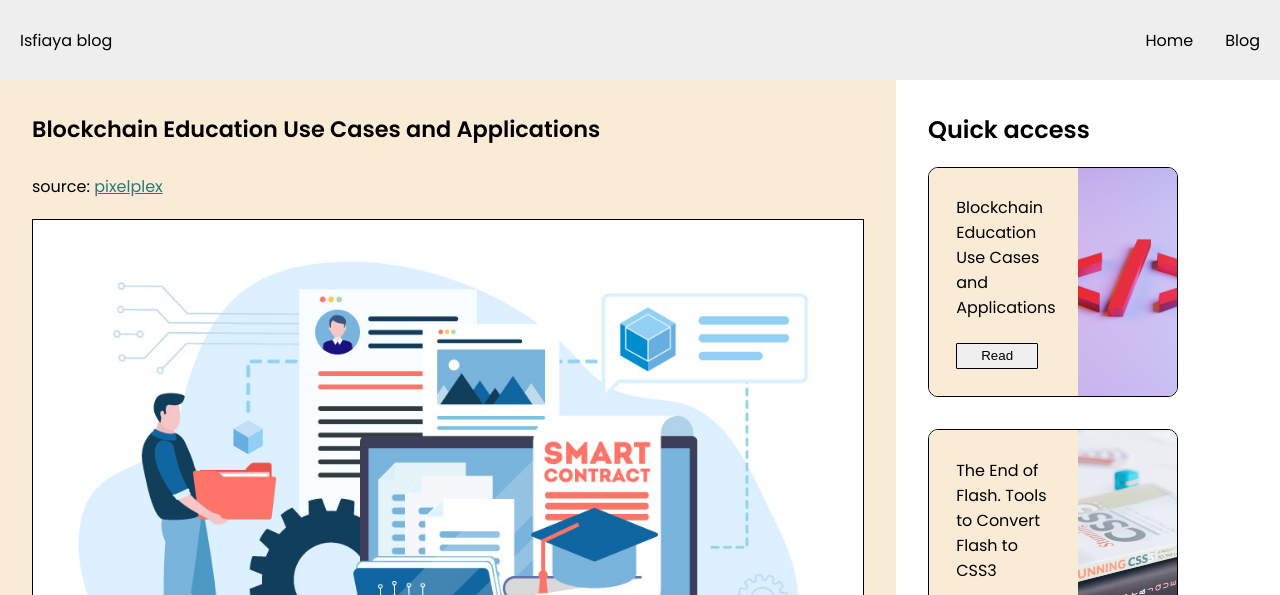
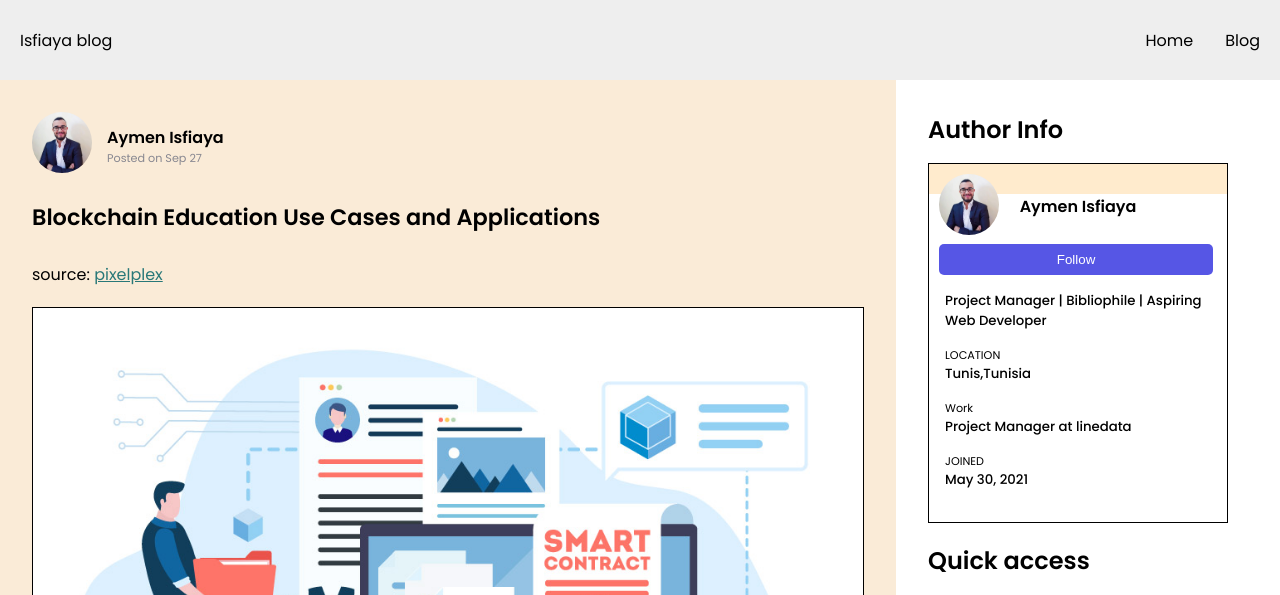
Before and after one commit to isfiaya/blog-udacity, a plain HTML site: page blog.html in a window 1280 px wide. Shown: the top 595 px of the page. Drawn offline with nearby package versions, Linux system fonts and the light colour scheme.

Commit message:
add: author card

```diff
--- a/blog.html
+++ b/blog.html
@@ -28,6 +28,13 @@
   <main>
     <!-- Left -->
     <div class="main__left">
+      <div class='creator'>
+        <div class='creator__img'><img src="./img/isfiaya.jpg" alt="aymen Isfiaya"></div>
+        <div class='creator__info'>
+          <h3 class='creator__info__name'>Aymen Isfiaya</h3>
+          <h5 class='creator__info__date'>Posted on Sep 27</h5>
+        </div>
+      </div>
       <h1 class='main__title'>Blockchain Education Use Cases and Applications</h1>
       <P>source: <a href="https://pixelplex.io/blog/blockchain-education-use-cases-and-applications/" class="source"
           target="_blank">pixelplex</a>
@@ -56,6 +63,32 @@
     </div>
     <!-- right -->
     <div class="main__right">
+      <div class='author'>
+        <h2>Author Info</h2>
+        <div class='author__info'>
+          <div class='bg'></div>
+          <img src="./img/isfiaya.jpg" alt="aymen Isfiaya">
+          <h4>Aymen Isfiaya</h4>
+          <button class="btn__follow">Follow</button>
+          <div class="author__bio">
+            <section>
+              <h5>Project Manager | Bibliophile | Aspiring Web Developer</h5>
+            </section>
+            <section>
+              <p>LOCATION</p>
+              <h5>Tunis,Tunisia</h5>
+            </section>
+            <section>
+              <p>Work</p>
+              <h5>Project Manager at linedata</h5>
+            </section>
+            <section>
+              <p>JOINED</p>
+              <h5>May 30, 2021</h5>
+            </section>
+          </div>
+        </div>
+      </div>
       <h2 class="main__title__right">Quick access</h2>
       <div class="left__articles">
         <div class="main__right__article">
--- a/css/blogStyle.css
+++ b/css/blogStyle.css
@@ -97,3 +97,66 @@ main {
     grid-template-columns: 70% 30%;
   }
 }
+
+.creator {
+  display: flex;
+  align-items: center;
+  gap: 15px;
+}
+.creator__img img {
+  max-width: 60px;
+  border-radius: 50%;
+}
+.creator__info__name {
+  font-size: 1rem;
+}
+.creator__info__date {
+  font-size: 0.7rem;
+  color: #878790;
+  font-weight: 400;
+}
+.author__info {
+  border: solid 1px;
+  position: relative;
+  width: 300px;
+  margin-top: 1rem;
+}
+.bg {
+  width: 100%;
+  height: 30px;
+  background-color: blanchedalmond;
+}
+.author__info img {
+  width: 60px;
+  border-radius: 50%;
+  position: absolute;
+  top: 10px;
+  left: 10px;
+}
+.author__info h4 {
+  text-align: center;
+}
+.btn__follow {
+  padding: 8px;
+  width: 92%;
+  margin-top: 25px;
+  background-color: #5656e5;
+  color: white;
+  margin-left: 10px;
+  outline: none;
+  border: none;
+  border-radius: 5px;
+  cursor: pointer;
+}
+.author__bio {
+  padding: 1rem;
+}
+.author__bio section {
+  margin-bottom: 1rem;
+}
+.author__bio section h5 {
+  font-weight: 500;
+}
+.author__bio section p {
+  font-size: 0.7rem;
+}
```
Also changed, not shown: img/isfiaya.jpg (added).
